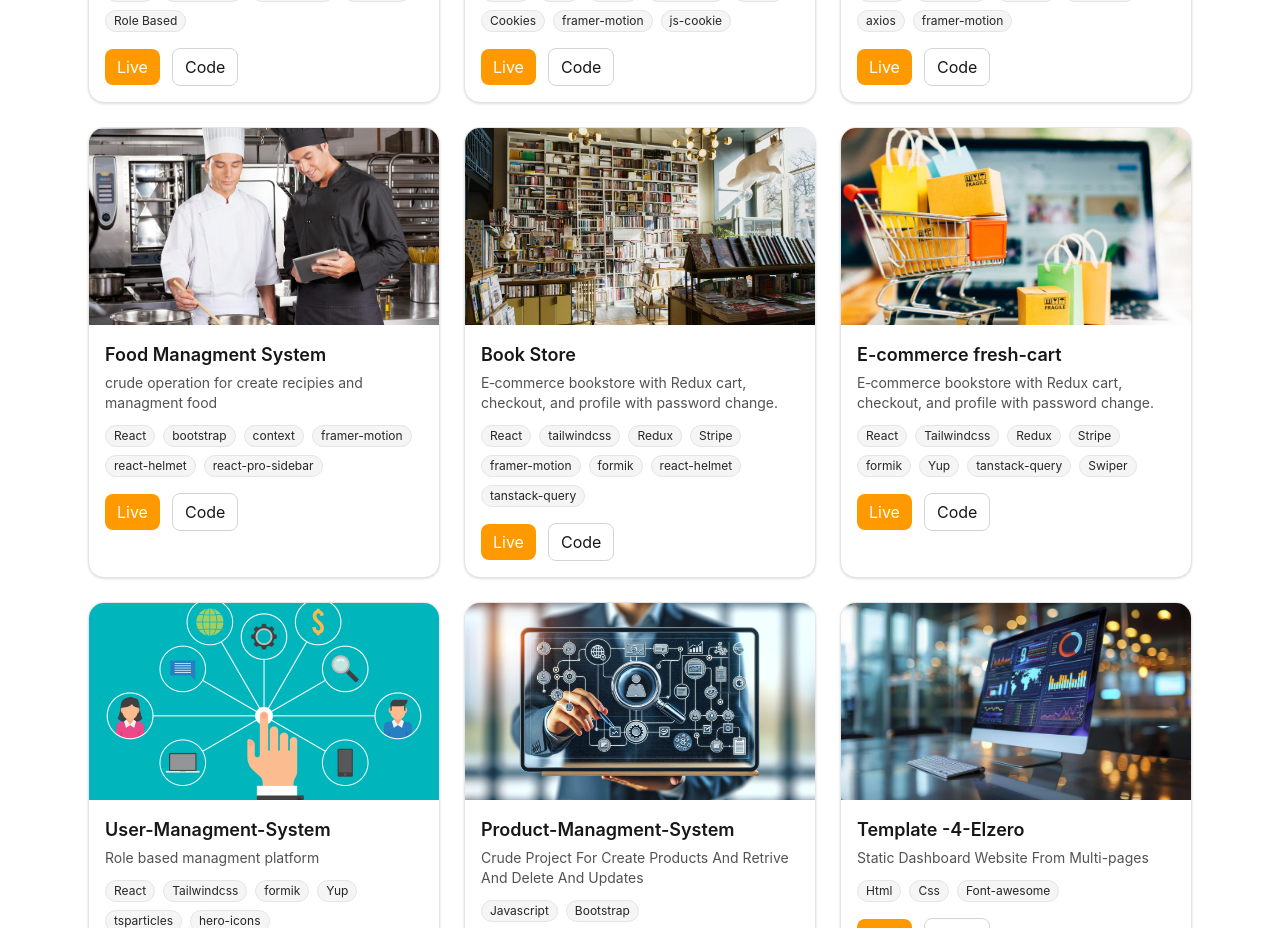
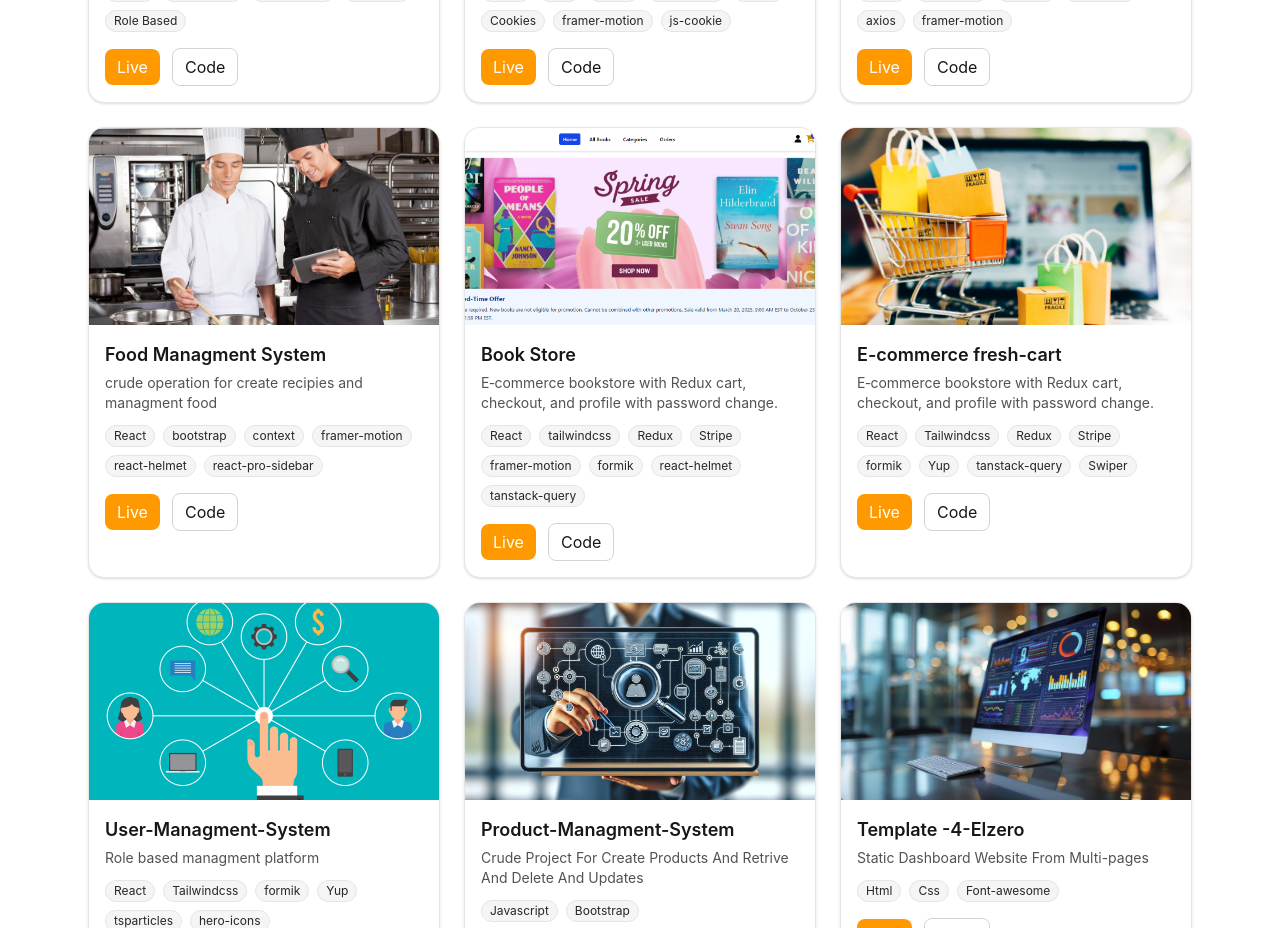
Before and after one commit to khaled955/khaledmansour, a React (Vite) app: page / in a window 1280 px wide. Shown: the part 1880-2808 px from the top of the page. Built offline with nearby package versions, Linux system fonts and the light colour scheme.

Commit message:
replace-repo

```diff
--- a/src/components/Projects/Projects.tsx
+++ b/src/components/Projects/Projects.tsx
@@ -9,7 +9,7 @@ export default function Projects({ projects }: Props) {
       {projects.map((p, idx) => (
         <motion.article key={idx} className="group relative overflow-hidden rounded-2xl border border-neutral-200 dark:border-neutral-800 bg-white dark:bg-neutral-950 shadow-sm focus-within:ring-2 focus-within:ring-amber-500" initial="hidden" whileInView="show" viewport={{ once: true, amount: 0.3 }} variants={fadeUp(idx * 0.05)}>
           <div className="overflow-hidden aspect-video">
-            <img src={p.image} alt={`${p.title} cover`} className="h-full w-full object-cover transition-transform duration-500 group-hover:scale-105" loading="lazy" />
+            <img src={p.image} alt={`${p.title} cover`} className="h-full w-full object-cover transition-transform duration-500" loading="lazy" />
           </div>
           <div className="p-4">
             <h3 className="text-lg font-semibold text-neutral-900 dark:text-white">{p.title}</h3>
--- a/src/data/Data.tsx
+++ b/src/data/Data.tsx
@@ -1,7 +1,7 @@
 import type { Project } from "../types/Types";
 import quizz from "../assets/ProjectsPhoo/quizzApp.png"
 import hotel from "../assets/ProjectsPhoo/hotel-managment-system.jpg"
-import book from "../assets/ProjectsPhoo/book-store.jpg"
+import book from "../assets/ProjectsPhoo/bookstore.png"
 import projectManagment from "../assets/ProjectsPhoo/project_management.avif"
 import food from "../assets/ProjectsPhoo/food-manamgent.jpg"
 import ecommerce from "../assets/ProjectsPhoo/fresh-cart.jpg"
@@ -90,7 +90,7 @@ export const DATA = {
       title: 'E-commerce fresh-cart',
       description: 'E‑commerce bookstore with Redux cart, checkout, and profile with password change.',
       tech: ['React','Tailwindcss','Redux','Stripe',`formik`,`Yup`,`tanstack-query`,`Swiper`],
-      live: 'https://freshcart-xi.vercel.app/login',
+      live: 'https://freshcart-flax-gamma.vercel.app/',
       repo: 'https://github.com/khaled955/freshcart',
       image:ecommerce,
     },
```
Also changed, not shown: src/assets/ProjectsPhoo/bookstore.png (added).
